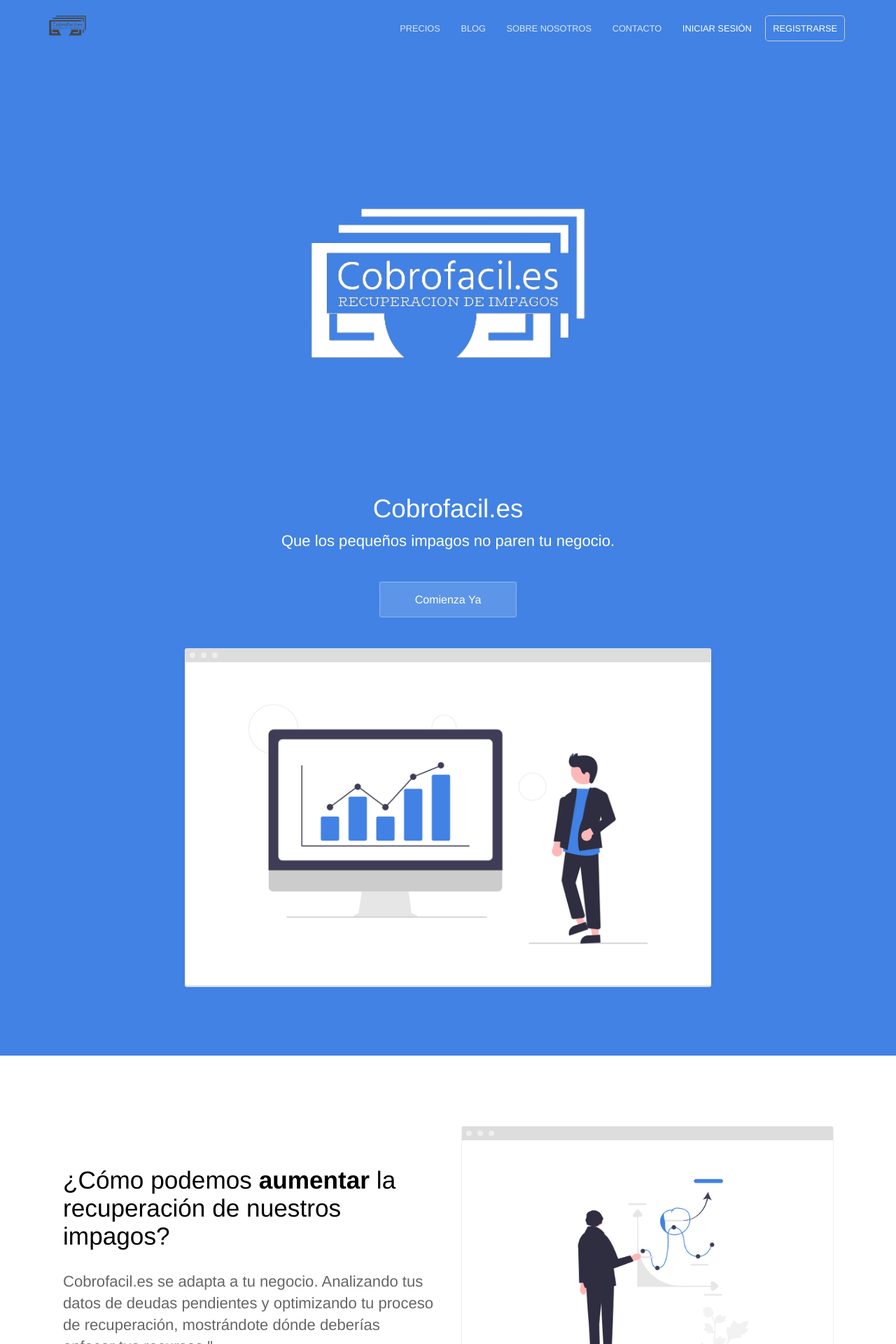
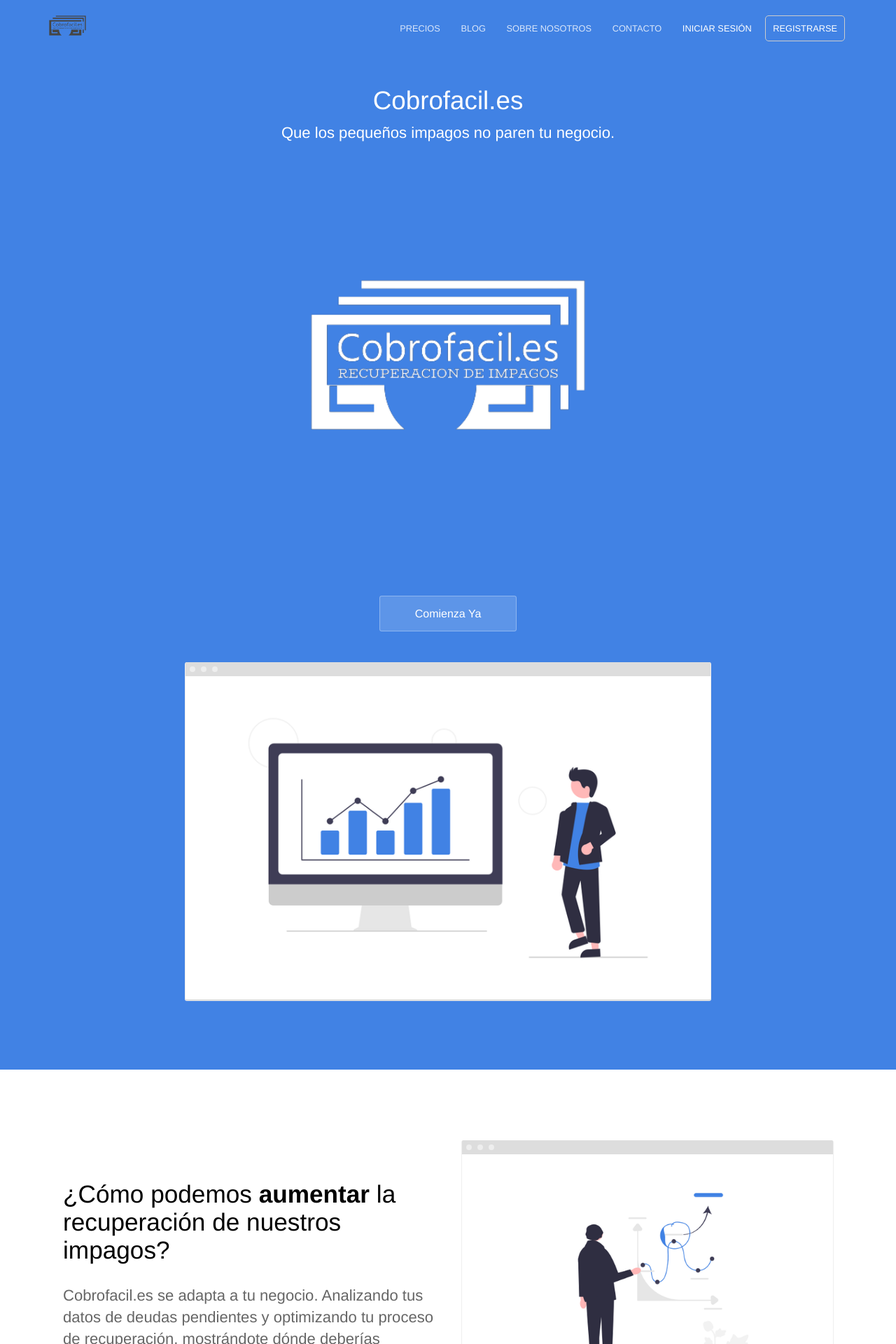
Before and after one commit to streaming10/cobrofacil, a Jekyll site: the page built from index.html, in a window 1280 px wide. Shown: the top 1920 px of the page at 70% size. Built offline with Jekyll 4.4.1, drawn with Linux system fonts in a browser that asks for light colours.

Commit message:
Update index.html

```diff
--- a/index.html
+++ b/index.html
@@ -18,9 +18,9 @@
 <body>
   <section class="hero">
     <div class="text-container">
-      <img src="{{ site.baseurl }}/images/logo-white.png" alt="Logo Cobrofacil.es" class="logo">
       <h1 class="editable">Cobrofacil.es</h1>
       <p class="subtext editable">Que los pequeños impagos no paren tu negocio.</p>
+      <img src="{{ site.baseurl }}/images/logo-white.png" alt="Logo Cobrofacil.es" class="logo">
       <div class="cta button alt"><a href="{{ site.baseurl }}#bottom-cta">Comienza Ya</a></div>
       <div>
         <img src="{{ site.baseurl }}/images/undraw_Finance_re_gnv2.png" alt="Logo Cobrofacil.es" class="screenshot editable" />
```
